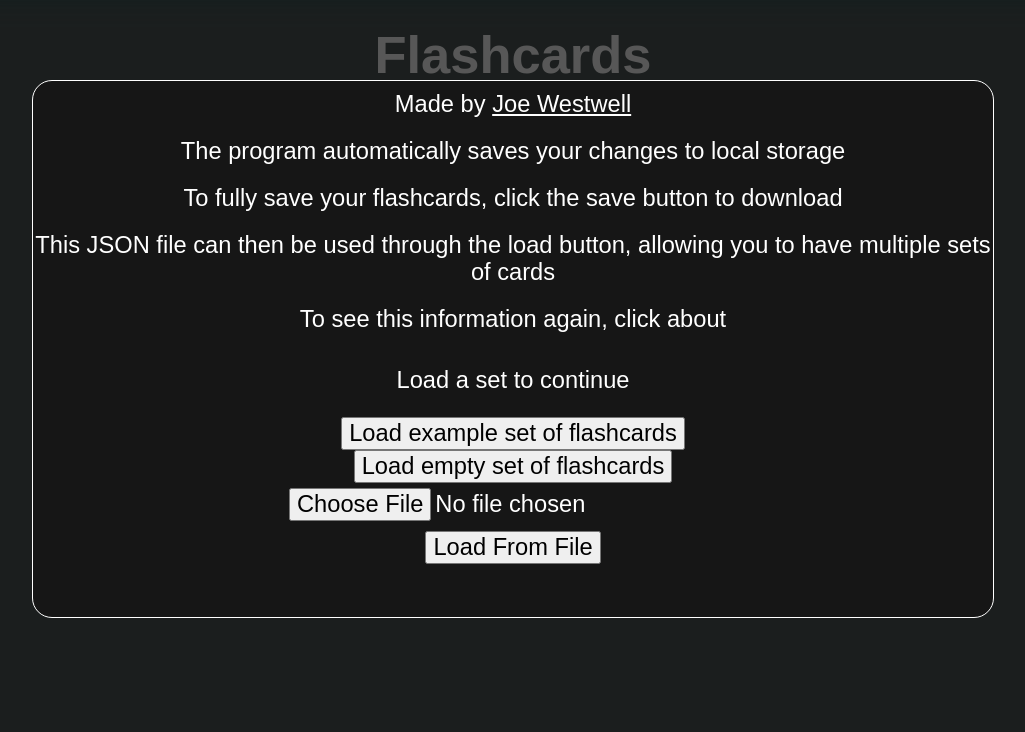
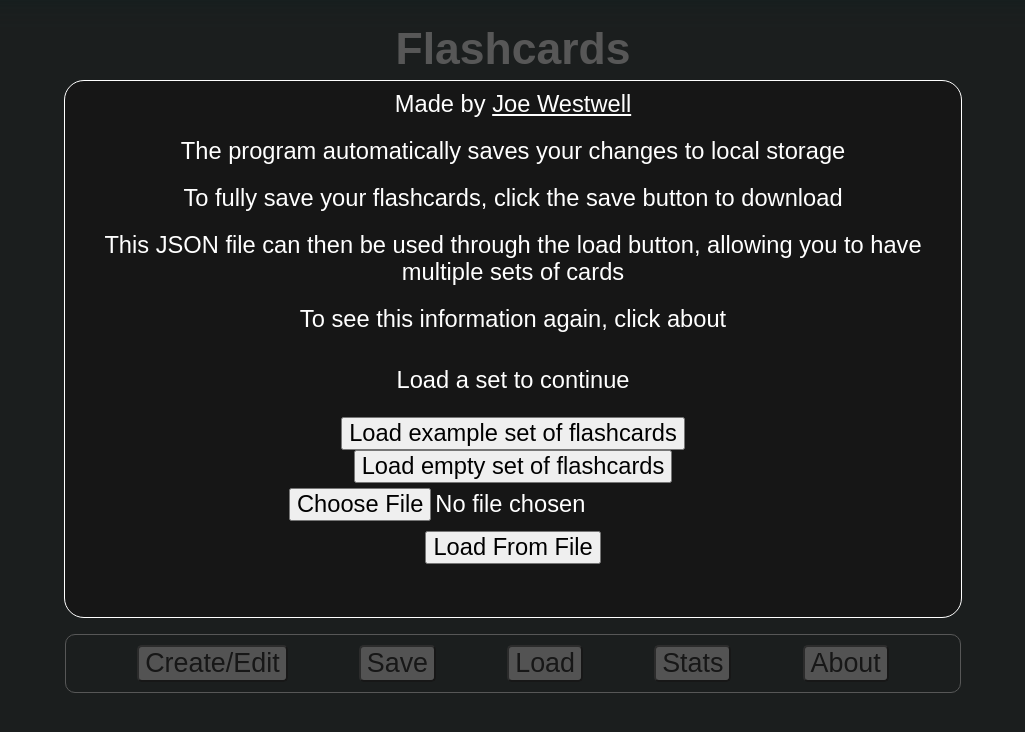
Before and after one commit to J-Wll/flashcards, a React (Vite) app: page / in a window 1280 px wide. Shown: the top 732 px of the page, without its empty margins (127-1152 px from the left). Built offline with nearby package versions, Linux system fonts and the light colour scheme.

Commit message:
CSS tweaks

```diff
--- a/src/MultipleChoiceOption.jsx
+++ b/src/MultipleChoiceOption.jsx
@@ -13,7 +13,7 @@ export default function (props) {
 
     return (
         <div className="horizontal-container-njs">
-            <input className="mc-answer-option self-center " defaultChecked={startChecked} onClick={() => radioChecked(props.counter)} type="radio" name="mc-option-radio"></input>
+            <input className="wh-1 self-center " defaultChecked={startChecked} onClick={() => radioChecked(props.counter)} type="radio" name="mc-option-radio"></input>
             <p>{props.iText}</p>
         </div>
     )
--- a/src/OverlayWindowMcOption.jsx
+++ b/src/OverlayWindowMcOption.jsx
@@ -31,7 +31,7 @@ export default function OverlayWindowMcOption(props) {
 
     return (
         <div className="horizontal-container ">
-            <input className="mcoption-radio" type="radio" name="mc-option-radio" onClick={radioChecked} defaultChecked={firstChecked}></input>
+            <input className="mcoption-radio wh-4" type="radio" name="mc-option-radio" onClick={radioChecked} defaultChecked={firstChecked}></input>
             <textarea className="ft-3 overlay-textarea mcoption-textarea" onChange={(e) => { props.onMcTextChange(e) }} value={props.text}></textarea>
             {closeButton()}
         </div>
--- a/src/css/Flashcard.css
+++ b/src/css/Flashcard.css
@@ -2,7 +2,8 @@
     min-width: var(--var-min-width);
     width: 50%;
     max-width: var(--var-max-width);
-    min-height: 375px;
+    /* min-height: 375px; */
+    min-height: 55dvh;
     box-sizing: border-box;
 
     background-color: rgb(22, 22, 22);
@@ -33,7 +34,7 @@
     align-items: center;
     justify-content: space-between;
     width: 100%;
-    min-height: 200px;
+    min-height: 40dvh;
     height: 100%;
 }
 
@@ -58,6 +59,8 @@
 
 .button-group {
     width: 100%;
+    min-height: 15dvh;
+
     box-sizing: border-box;
     display: flex;
     flex-direction: column;
@@ -101,11 +104,6 @@
     transition-property: transform;
     transition-duration: 0.75s;
     transform: rotateY(0deg);
-}
-
-.mc-answer-option {
-    width: 20px;
-    height: 20px;
 }
 
 /* 2 fade in classes and keyframes, otherwise the effect wont apply. Prefixes used for browser compatibility */
--- a/src/css/OverlayWindow.css
+++ b/src/css/OverlayWindow.css
@@ -7,7 +7,8 @@
     width: 50%;
     min-width: var(--var-min-width);
     max-width: var(--var-max-width);
-    min-height: 400px;
+    /* min-height: 400px; */
+    min-height: 65dvh;
     max-height: 80dvh;
 
     background-color: rgb(22, 22, 22);
@@ -73,13 +74,6 @@
     margin-bottom: 20px;
 }
 
-.mcoption-radio {
-    height: 50px;
-    width: 50px;
-    align-self: center;
-    justify-self: center;
-}
-
 .overlay-load-button {
     margin: 20px;
 }
--- a/src/css/Utility.css
+++ b/src/css/Utility.css
@@ -43,7 +43,7 @@
 /* font sizes */
 .ft-5 {
     text-align: center;
-    font-size: calc(3rem + var(--var-standard-scaling-factor));
+    font-size: calc(2.5rem + var(--var-standard-scaling-factor));
     margin-top: 10px;
     margin-bottom: 10px;
 }
@@ -124,8 +124,13 @@
 
 /* width and height with the same scaling as the font */
 .wh-1 {
-    width: calc(1rem + 0.35dvw);
-    height: calc(1rem + 0.35dvw);
+    width: calc(1rem + var(--var-standard-scaling-factor));
+    height: calc(1rem + var(--var-standard-scaling-factor));
+}
+
+.wh-4 {
+    width: calc(1.6rem + var(--var-standard-scaling-factor));
+    height: calc(1.6rem + var(--var-standard-scaling-factor));
 }
 
 .horizontal-container {
@@ -153,9 +158,9 @@
     width: 50% !important;
 }
 
-@media (max-width: 1400px) {
+@media (max-width: 1300px) {
     .responsive-width {
-        width: 75% !important;
+        width: 70% !important;
     }
 }
 
```
